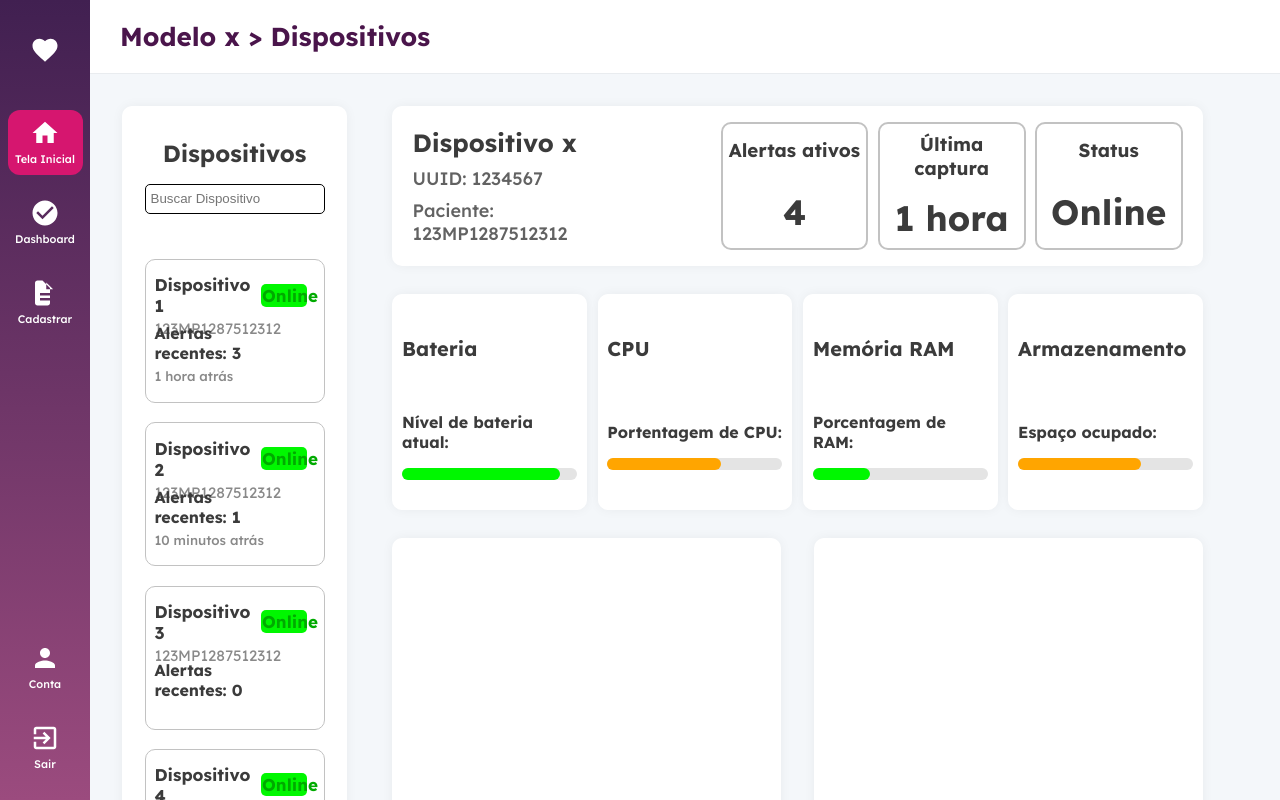
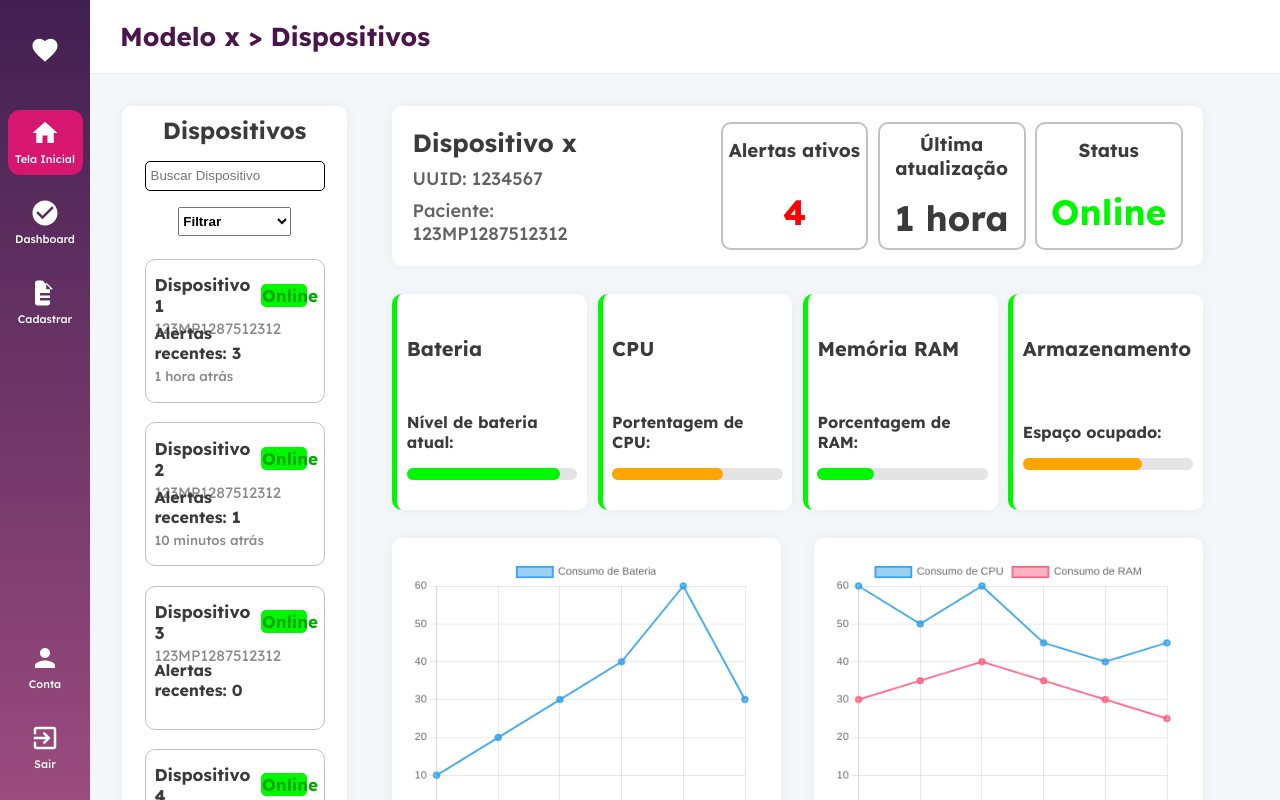
Before and after one commit to fsFernando072/SyncHeart, a website: page Site Institucional/public/dashboard/dashboard_dispositivo copy.html in a window 1280 px wide. Drawn offline with nearby package versions, Linux system fonts and the light colour scheme.

Commit message:
Melhorias na tela

```diff
--- a/Site Institucional/public/dashboard/css/dashboard_dispositivo copy.css
+++ b/Site Institucional/public/dashboard/css/dashboard_dispositivo copy.css
@@ -170,6 +170,12 @@ body {
     outline: none;
 }
 
+.filtro-dispositivos {
+    width: 50%;
+    height: 25%;
+    font-weight: 800;
+}
+
 
 .lista-baixo {
     height: 80%;
@@ -334,6 +340,14 @@ body {
     font-weight: 700;
 }
 
+.alertas-ativos {
+    color: red;
+}
+
+.status {
+    color: rgb(0, 247, 0);
+}
+
 
 .kpi-top {
   width: 90%;
@@ -353,6 +367,7 @@ body {
   display: flex;
   align-items: center;
   justify-content: center;
+  border-left: 5px solid rgb(0, 247, 0);
 }
 
 .dado-container {
@@ -482,24 +497,29 @@ body {
 .corpo-tabela {
     width: 80%;
     height: 80%;
-    border: 1px solid black;
     border-radius: 10px;
 }
 
 .header-alerta {
     width: 100%;
     height: 10%;
-    border-bottom: 1px solid black;
     display: flex;
     align-items: center;
     justify-content: space-around;
 }
 
+.header-alerta span {
+    opacity: 0.6;
+}
+
 .linha-alerta {
     width: 100%;
     height: 10%;
-    border-bottom: 1px solid black;
     display: flex;
     align-items: center;
     justify-content: space-around;
 }
+
+.teste {
+    padding: 20px;
+}
--- a/Site Institucional/public/dashboard/dashboard_dispositivo copy.html
+++ b/Site Institucional/public/dashboard/dashboard_dispositivo copy.html
@@ -78,6 +78,9 @@
                 <div class="lista-cima">
                     <h3>Dispositivos</h3>
                     <input type="text" class="barra-pesquisa" id="barra-pesquisa" placeholder="Buscar Dispositivo">
+                    <select name="" id="" class="filtro-dispositivos">
+                      <option value="#">Filtrar</option>
+                    </select>
                 </div>
 
                 <div class="lista-baixo">
@@ -153,15 +156,15 @@
                         <div class="info-direita">
                             <div class="info-kpi">
                                 <h3>Alertas ativos</h3>
-                                <span class="valor-info">4</span>
+                                <span class="valor-info alertas-ativos">4</span>
                             </div>
                             <div class="info-kpi">
-                                <h3>Última captura</h3>
+                                <h3>Última atualização</h3>
                                 <span class="valor-info">1 hora</span>
                             </div>
                             <div class="info-kpi">
                                 <h3>Status</h3>
-                                <span class="valor-info">Online</span>
+                                <span class="valor-info status">Online</span>
                             </div>
                         </div>
                     </div>
@@ -224,21 +227,21 @@
 
                 <div class="graficos">
                   <section class="graficos-principais">
-
+                        <canvas id="myChart" class="teste"></canvas>
                   </section>
                   <section class="graficos-principais">
-
+                        <canvas id="myChart2" class="teste"></canvas>
                   </section>
                   <section class="graficos-principais">
-
+                        <canvas id="myChart3" class="teste"></canvas>
                   </section>
                   <section class="graficos-principais">
-
+                    <canvas id="myChart4" class="teste"></canvas>
                   </section>
                 </div>
 
                 <section class="lista-alertas">
-                    <h3>Histórico de Alertas</h3>
+                    <h3>Alertas recentes</h3>
 
                     <div class="corpo-tabela">
                         <div class="header-alerta">
@@ -255,6 +258,24 @@
                             <span class="valor-linha">Crítico</span>
                             <span class="valor-linha">RAM</span>
                         </div>
+                        <div class="linha-alerta">
+                            <span class="valor-linha">2</span>
+                            <span class="valor-linha">20/11/2025 12:00</span>
+                            <span class="valor-linha">Crítico</span>
+                            <span class="valor-linha">RAM</span>
+                        </div>
+                        <div class="linha-alerta">
+                            <span class="valor-linha">3</span>
+                            <span class="valor-linha">20/11/2025 12:00</span>
+                            <span class="valor-linha">Crítico</span>
+                            <span class="valor-linha">RAM</span>
+                        </div>
+                        <div class="linha-alerta">
+                            <span class="valor-linha">4</span>
+                            <span class="valor-linha">20/11/2025 12:00</span>
+                            <span class="valor-linha">Crítico</span>
+                            <span class="valor-linha">RAM</span>
+                        </div>
                     </div>
                 </section>
               </div>
@@ -266,4 +287,102 @@
   </div>
 </body>
 
+<script src="https://cdn.jsdelivr.net/npm/chart.js"></script>
+
+<script>
+      const ctx = document.getElementById('myChart');
+      const ctx2 = document.getElementById('myChart2');
+      const ctx3 = document.getElementById('myChart3');
+      const ctx4 = document.getElementById('myChart4');
+
+  new Chart(ctx, {
+    type: 'line',
+    data: {
+      labels: ['10:00', '10:05', '10:10', '10:15', '10:20', '10:25'],
+      datasets: [{
+        label: 'Consumo de Bateria',
+        data: [10, 20, 30, 40, 60, 30],
+        borderWidth: 2
+      }]
+    },
+    options: {
+      responsive: true,
+      maintainAspectRatio: false,
+      scales: {
+        y: {
+          beginAtZero: true
+        }
+      }
+    }
+  });
+
+  new Chart(ctx2, {
+    type: 'line',
+    data: {
+      labels: ['10:00', '10:05', '10:10', '10:15', '10:20', '10:25'],
+      datasets: [{
+        label: 'Consumo de CPU',
+        data: [60, 50, 60, 45, 40, 45],
+        borderWidth: 2
+      },
+      {
+        label: 'Consumo de RAM',
+        data: [30, 35, 40, 35, 30, 25],
+        borderWidth: 2,
+      }]
+    },
+    options: {
+      responsive: true,
+      maintainAspectRatio: false,
+      scales: {
+        y: {
+          beginAtZero: true
+        }
+      }
+    }
+  });
+
+  new Chart(ctx3, {
+    type: 'line',
+    data: {
+      labels: ['10:00', '10:05', '10:10', '10:15', '10:20', '10:25'],
+      datasets: [{
+        label: 'Consumo de Disco',
+        data: [100, 100, 100, 99, 99, 99],
+        borderWidth: 2
+      }]
+    },
+    options: {
+      responsive: true,
+      maintainAspectRatio: false,
+      scales: {
+        y: {
+          beginAtZero: true
+        }
+      }
+    }
+  });
+
+  new Chart(ctx4, {
+    type: 'bar',
+    data: {
+      labels: ['CPU', 'RAM', 'BATERIA', 'DISCO'],
+      datasets: [{
+        label: 'Alertas dos componentes',
+        data: [20, 12, 2, 1],
+        borderWidth: 2
+      }]
+    },
+    options: {
+      responsive: true,
+      maintainAspectRatio: false,
+      scales: {
+        y: {
+          beginAtZero: true
+        }
+      }
+    }
+  });
+</script>
+
 </html>
```
Also changed, not shown: 1 other file.
